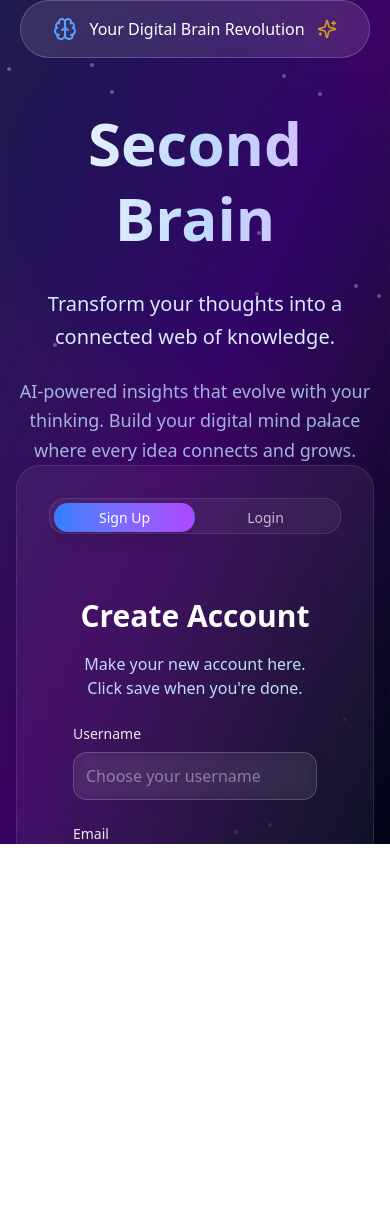
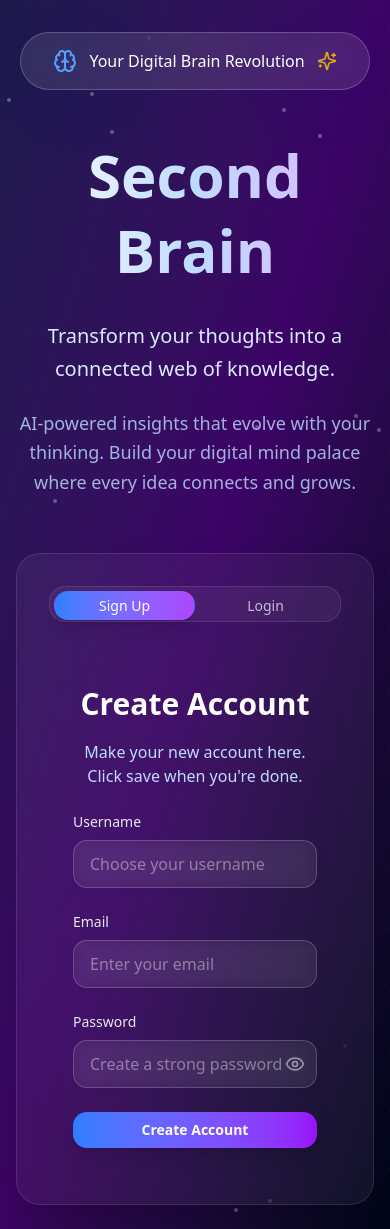
Before and after one commit to prakhar362/SecondBrain, a React (Vite) app in the folder frontend/: page /auth in a window 390 px wide. Before the commit the page ends 844 px from the top, so only its background shows below. Built offline with nearby package versions, Linux system fonts and the light colour scheme.

Commit message:
auth page responsive and done

```diff
--- a/frontend/src/pages/Auth/AuthPage.jsx
+++ b/frontend/src/pages/Auth/AuthPage.jsx
@@ -50,12 +50,17 @@ function AuthPage() {
       const endpoint = activeTab === 'signup' ? 'http://localhost:3000/api/v1/signup' : 'http://localhost:3000/api/v1/login'
       const response = await axios.post(endpoint, formData)
 
-      if (response.data.token) {
+      if (response.data.token || response.data.message === "Signed up") {
         localStorage.setItem('token', response.data.token)
         toast.success(activeTab === 'signup' ? 'Account created successfully!' : 'Logged in successfully!', {
-          position: 'top-center',
+          position: "top-right",
           autoClose: 3000,
-          theme: 'dark'
+          hideProgressBar: false,
+          closeOnClick: true,
+          pauseOnHover: true,
+          draggable: true,
+          progress: undefined,
+          theme: "dark",
         })
         setTimeout(() => {
           navigate('/home')
@@ -63,9 +68,14 @@ function AuthPage() {
       }
     } catch (error) {
       toast.error(error.response?.data?.message || 'Something went wrong! Please try again.', {
-        position: 'top-center',
+        position: "top-right",
         autoClose: 3000,
-        theme: 'dark'
+        hideProgressBar: false,
+        closeOnClick: true,
+        pauseOnHover: true,
+        draggable: true,
+        progress: undefined,
+        theme: "dark",
       })
     } finally {
       setLoading(false)
@@ -73,9 +83,9 @@ function AuthPage() {
   }
 
   return (
-    <div className="h-screen relative overflow-hidden bg-gradient-to-br from-indigo-950 via-purple-950 to-slate-950">
+    <div className="min-h-screen relative bg-gradient-to-br from-indigo-950 via-purple-950 to-slate-950">
       <ToastContainer
-        position="top-center"
+        position="top-right"
         autoClose={3000}
         hideProgressBar={false}
         newestOnTop={true}
@@ -88,9 +98,9 @@ function AuthPage() {
       />
       {/* Enhanced animated background elements */}
       <div className="absolute inset-0">
-        <div className="absolute top-0 left-0 w-96 h-96 bg-blue-400/30 rounded-full mix-blend-multiply filter blur-xl opacity-70 animate-blob"></div>
-        <div className="absolute top-0 right-0 w-96 h-96 bg-purple-400/30 rounded-full mix-blend-multiply filter blur-xl opacity-70 animate-blob animation-delay-2000"></div>
-        <div className="absolute bottom-0 left-0 w-96 h-96 bg-pink-400/30 rounded-full mix-blend-multiply filter blur-xl opacity-70 animate-blob animation-delay-4000"></div>
+        <div className="absolute top-0 left-0 w-40 h-40 sm:w-56 sm:h-56 md:w-72 md:h-72 lg:w-96 lg:h-96 bg-blue-400/30 rounded-full mix-blend-multiply filter blur-xl opacity-70 animate-blob"></div>
+        <div className="absolute top-0 right-0 w-40 h-40 sm:w-56 sm:h-56 md:w-72 md:h-72 lg:w-96 lg:h-96 bg-purple-400/30 rounded-full mix-blend-multiply filter blur-xl opacity-70 animate-blob animation-delay-2000"></div>
+        <div className="absolute bottom-0 left-0 w-40 h-40 sm:w-56 sm:h-56 md:w-72 md:h-72 lg:w-96 lg:h-96 bg-pink-400/30 rounded-full mix-blend-multiply filter blur-xl opacity-70 animate-blob animation-delay-4000"></div>
       </div>
 
       {/* Subtle grid pattern overlay */}
@@ -118,9 +128,9 @@ function AuthPage() {
         ))}
       </div>
 
-      <div className="relative z-10 h-screen flex flex-col lg:flex-row">
+      <div className="relative z-10 flex flex-col lg:flex-row">
         {/* Hero Section */}
-        <div className="w-full lg:w-3/5 flex items-center justify-center">
+        <div className="w-full lg:w-3/5 flex items-center justify-center py-8 md:py-12 lg:py-16">
           <div className="text-white text-center lg:text-left max-w-2xl mx-auto px-4">
             <div className="inline-flex items-center gap-3 bg-white/10 backdrop-blur-sm rounded-full px-8 py-4 mb-12 border border-white/20 hover:bg-white/15 transition-all duration-300">
               <Brain className="w-6 h-6 text-blue-400" />
@@ -143,7 +153,7 @@ function AuthPage() {
         </div>
 
         {/* Auth Form Section */}
-        <div className="w-full lg:w-2/5 flex items-center justify-center">
+        <div className="w-full lg:w-2/5 flex items-center justify-center py-6 md:py-10 lg:py-12">
           <div className="w-full max-w-md mx-auto px-4">
             <div className="bg-white/5 backdrop-blur-2xl rounded-3xl border border-white/10 shadow-2xl overflow-hidden hover:shadow-blue-500/10 transition-all duration-500">
               <div className="p-8">
@@ -183,7 +193,7 @@ function AuthPage() {
                               onChange={handleInputChange}
                               placeholder="Choose your username"
                               required
-                              className="bg-white/5 border-white/20 text-white placeholder:text-white/40 focus:border-blue-400 focus:ring-blue-400/30 rounded-xl h-12 transition-all duration-300 hover:bg-white/10 backdrop-blur-sm"
+                              className="bg-white/5 border-white/20 text-white placeholder:text-white/40 focus:border-blue-400 focus:ring-blue-400/30 rounded-xl h-12 transition-all duration-300 hover:bg-white/10 backdrop-blur-sm w-full px-4"
                             />
                           </div>
 
@@ -197,7 +207,7 @@ function AuthPage() {
                               onChange={handleInputChange}
                               placeholder="Enter your email"
                               required
-                              className="bg-white/5 border-white/20 text-white placeholder:text-white/40 focus:border-blue-400 focus:ring-blue-400/30 rounded-xl h-12 transition-all duration-300 hover:bg-white/10 backdrop-blur-sm"
+                              className="bg-white/5 border-white/20 text-white placeholder:text-white/40 focus:border-blue-400 focus:ring-blue-400/30 rounded-xl h-12 transition-all duration-300 hover:bg-white/10 backdrop-blur-sm w-full px-4"
                             />
                           </div>
 
@@ -212,7 +222,7 @@ function AuthPage() {
                                 onChange={handleInputChange}
                                 placeholder="Create a strong password"
                                 required
-                                className="bg-white/5 border-white/20 text-white placeholder:text-white/40 focus:border-blue-400 focus:ring-blue-400/30 rounded-xl h-12 pr-12 transition-all duration-300 hover:bg-white/10 backdrop-blur-sm"
+                                className="bg-white/5 border-white/20 text-white placeholder:text-white/40 focus:border-blue-400 focus:ring-blue-400/30 rounded-xl h-12 pr-12 transition-all duration-300 hover:bg-white/10 backdrop-blur-sm w-full px-4"
                               />
                               <button
                                 type="button"
@@ -266,7 +276,7 @@ function AuthPage() {
                               onChange={handleInputChange}
                               placeholder="Enter your email"
                               required
-                              className="bg-white/5 border-white/20 text-white placeholder:text-white/40 focus:border-blue-400 focus:ring-blue-400/30 rounded-xl h-12 transition-all duration-300 hover:bg-white/10 backdrop-blur-sm"
+                              className="bg-white/5 border-white/20 text-white placeholder:text-white/40 focus:border-blue-400 focus:ring-blue-400/30 rounded-xl h-12 transition-all duration-300 hover:bg-white/10 backdrop-blur-sm w-full px-4"
                             />
                           </div>
 
@@ -281,7 +291,7 @@ function AuthPage() {
                                 onChange={handleInputChange}
                                 placeholder="Enter your password"
                                 required
-                                className="bg-white/5 border-white/20 text-white placeholder:text-white/40 focus:border-blue-400 focus:ring-blue-400/30 rounded-xl h-12 pr-12 transition-all duration-300 hover:bg-white/10 backdrop-blur-sm"
+                                className="bg-white/5 border-white/20 text-white placeholder:text-white/40 focus:border-blue-400 focus:ring-blue-400/30 rounded-xl h-12 pr-12 transition-all duration-300 hover:bg-white/10 backdrop-blur-sm w-full px-4"
                               />
                               <button
                                 type="button"
```
